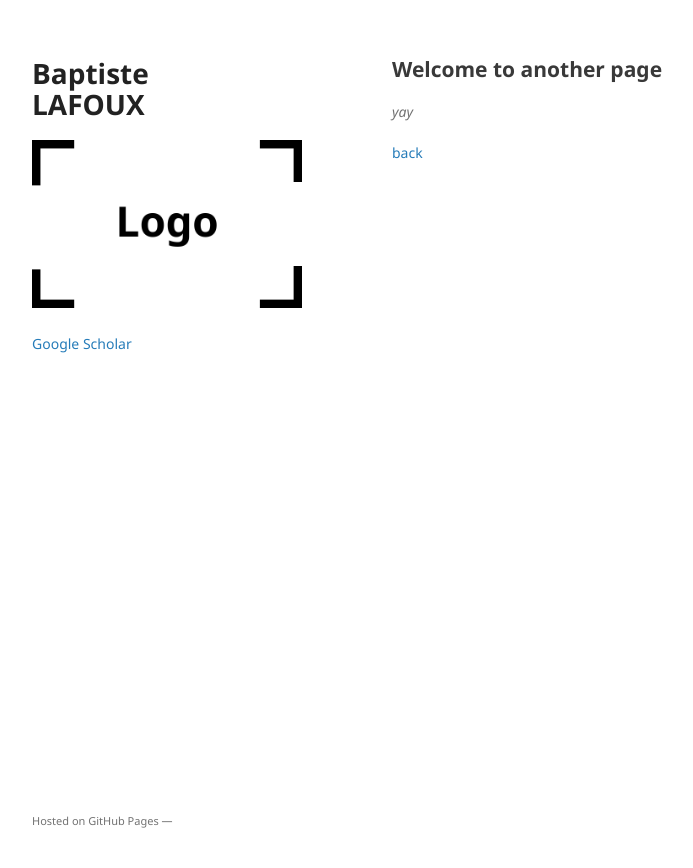
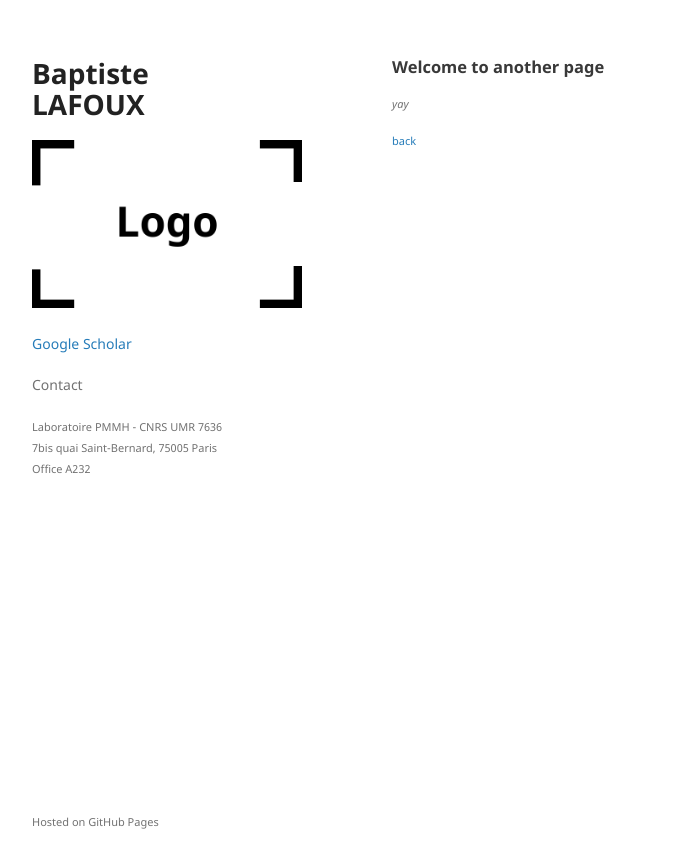
Before and after one commit to BaptisteLafoux/baptistelafoux.github.io, a Jekyll site: the page built from docs/another-page.md, in a window 1280 px wide. Shown: the top 868 px of the page, without its empty margins (178-871 px from the left). Built offline with Jekyll 4.4.1, drawn with Linux system fonts in a browser that asks for light colours.

Commit message:
Update default.html

```diff
--- a/docs/_layouts/default.html
+++ b/docs/_layouts/default.html
@@ -30,7 +30,10 @@
         <p class="view"><a href="{{ site.github.owner_url }}">GitHub</a></p>
         {% endif %}
         <p class="view"><a href="https://scholar.google.com/citations?user=ZgGBPKUAAAAJ&hl=fr&oi=ao">Google Scholar</a></p>
-
+        <p>Contact
+        <p><small>Laboratoire PMMH - CNRS UMR 7636
+        <br>7bis quai Saint-Bernard, 75005 Paris
+        <br>Office A232
 
         {% if site.show_downloads %}
         <ul class="downloads">
@@ -49,7 +52,7 @@
         {% if site.github.is_project_page %}
         <p>This project is maintained by <a href="{{ site.github.owner_url }}">{{ site.github.owner_name }}</a></p>
         {% endif %}
-        <p><small>Hosted on GitHub Pages &mdash;
+        <p><small>Hosted on GitHub Pages
       </footer>
     </div>
     <script src="{{ "/assets/js/scale.fix.js" | relative_url }}"></script>
```
